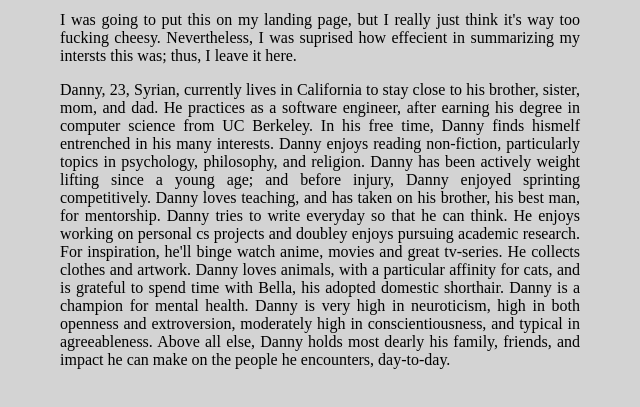
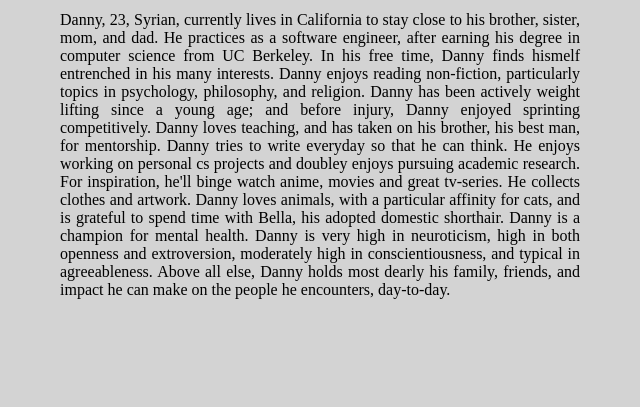
Before and after one commit to dannyallover/website, a website: page main/eggs/about.html in a window 1280 px wide. Shown: the part 103-510 px from the top of the page, without its empty margins (180-820 px from the left). Drawn offline with Linux system fonts and the light colour scheme.

Commit message:
updating microblog and about

```diff
--- a/main/eggs/about.html
+++ b/main/eggs/about.html
@@ -12,10 +12,6 @@
 <h1>About</h1>
 
 <p style="max-width:520px;" align="justify">
-  I was going to put this on my landing page, but I really just think it's way too fucking cheesy. Nevertheless, I was suprised how effecient in summarizing my intersts this was; thus, I leave it here.
-</p>
-
-<p style="max-width:520px;" align="justify">
 Danny, 23, Syrian, currently lives in California to stay close to his brother, sister, mom, and dad. He practices as a software engineer, after earning his degree in computer science from UC Berkeley. In his free time, Danny finds hismelf entrenched in his many interests. Danny enjoys reading non-fiction, particularly topics in psychology, philosophy, and religion. Danny has been actively weight lifting since a young age; and before injury, Danny enjoyed sprinting competitively. Danny loves teaching, and has taken on his brother, his best man, for mentorship. Danny tries to write everyday so that he can think. He enjoys working on personal cs projects and doubley enjoys pursuing academic research. For inspiration, he'll binge watch anime, movies and great tv-series. He collects clothes and artwork. Danny loves animals, with a particular affinity for cats, and is grateful to spend time with Bella, his adopted domestic shorthair. Danny is a champion for mental health. Danny is very high in neuroticism, high in both openness and extroversion, moderately high in conscientiousness, and typical in agreeableness. Above all else, Danny holds most dearly his family, friends, and impact he can make on the people he encounters, day-to-day.
 </p>
 
```
Also changed, not shown: microblog/microblog.html (+2 -0 lines).
